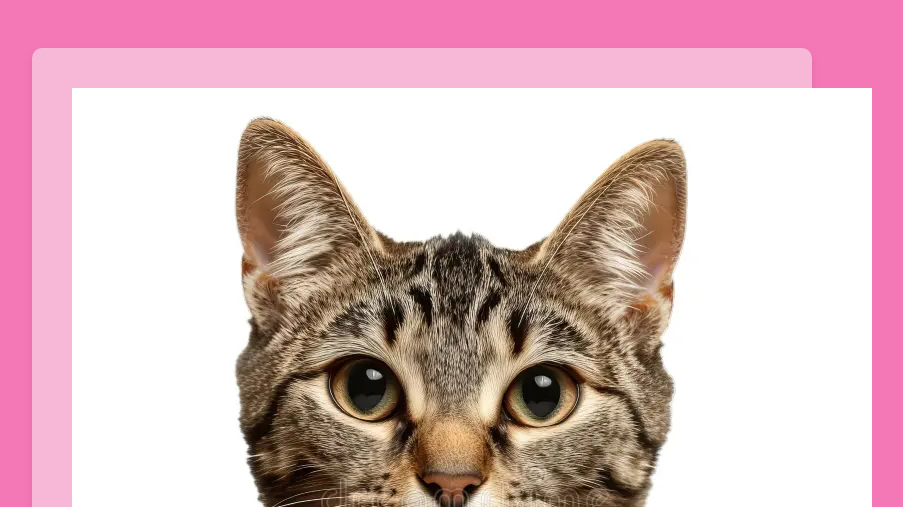
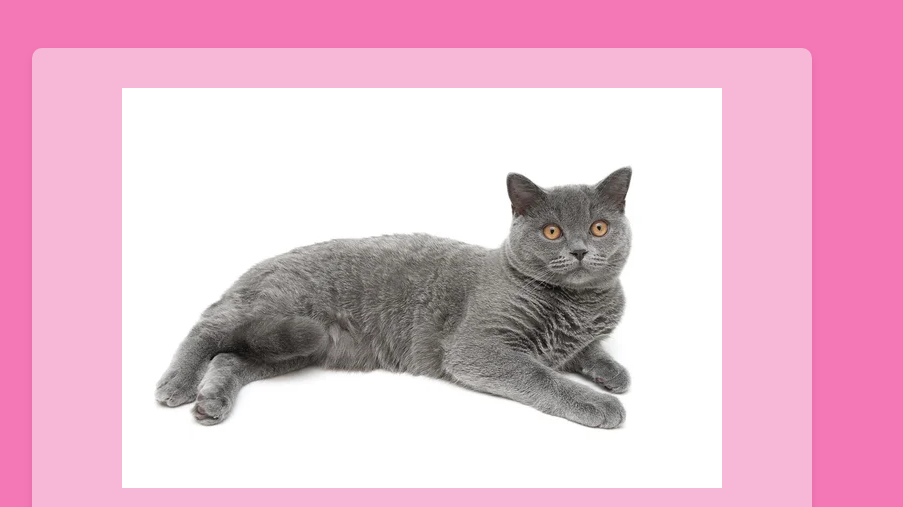
Before and after one commit to ITMD-362-Fall-Rita-Sanabria/Project-1, a plain HTML site: page index.html in a window 1280 px wide. Shown: the top 507 px of the page, without its empty margins (218-1121 px from the left). Drawn offline with Linux system fonts and the light colour scheme.

Commit message:
back to grey cat

```diff
--- a/index.html
+++ b/index.html
@@ -9,7 +9,7 @@
 </head>
 <body>
 	<main>
-		<img src="images/tabbycat.webp" alt="grey cat laying down">
+		<img src="images/greycat.jpeg" alt="grey cat laying down">
 		<h1>Join our CATalog!</h1>
 		<h2>Do you love Cats?</h2>
 		<h2>Would you like to learn more about Cats weekly?</h2>
```
